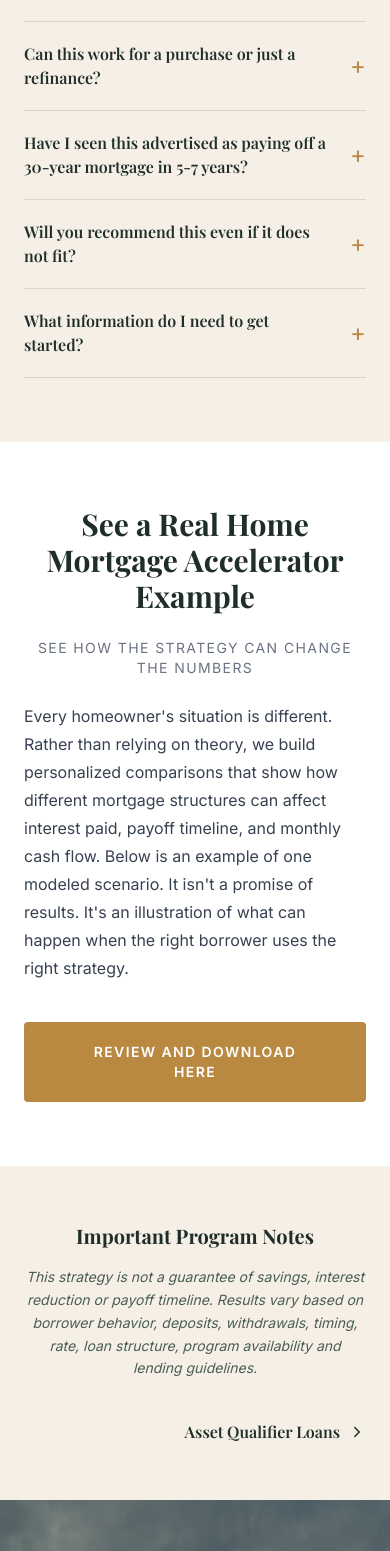
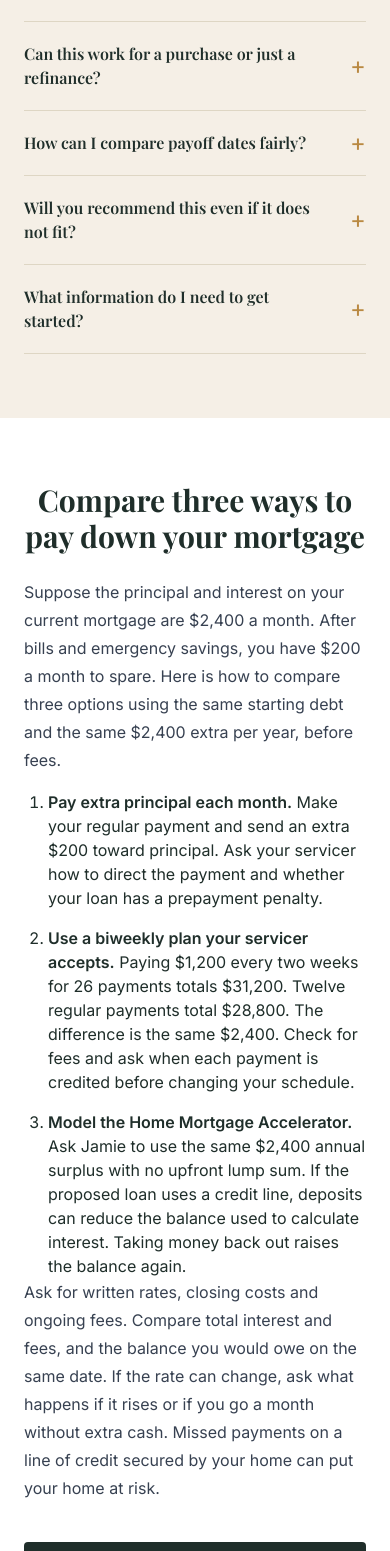
Before and after one commit to AppStudioPros/becker-team, a Next.js app: page /loan-programs/mortgage-accelerator in a window 390 px wide. Shown: the part 5206-6757 px from the top of the page. Built offline with nearby package versions, Linux system fonts and the light colour scheme.

Commit message:
Add a borrower guide for the Mortgage Accelerator and update the Colorado homepage headline

```diff
--- a/app/loan-programs/mortgage-accelerator/page.tsx
+++ b/app/loan-programs/mortgage-accelerator/page.tsx
@@ -64,8 +64,8 @@ const faqs = [
     a: 'This can be positioned for both purchase and refinance scenarios, depending on the borrower and the opportunity.',
   },
   {
-    q: 'Have I seen this advertised as paying off a 30-year mortgage in 5-7 years?',
-    a: 'No. That came from one illustrative comparison based on specific assumptions. Your results depend on your numbers, timing and behavior.',
+    q: 'How can I compare payoff dates fairly?',
+    a: 'Start each option with the same debt, savings and spare income. Ask for a side-by-side estimate using the written rates and fees for each option. Compare total interest and fees, and the balance you would owe on the same date. A payoff estimate can change if your rate, deposits or withdrawals change.',
   },
   {
     q: 'Will you recommend this even if it does not fit?',
@@ -80,14 +80,11 @@ const faqs = [
 const faqJsonLd = {
   '@context': 'https://schema.org',
   '@type': 'FAQPage',
-  mainEntity: [
-    { '@type': 'Question', name: 'What exactly is the Home Mortgage Accelerator?', acceptedAnswer: { '@type': 'Answer', text: 'It is a cash-flow-driven mortgage strategy designed for borrowers with strong monthly net deposits. The goal is to use your actual financial flow more intentionally than a standard set-it-and-forget-it mortgage.' } },
-    { '@type': 'Question', name: 'Who is this a good fit for?', acceptedAnswer: { '@type': 'Answer', text: 'It tends to fit best for borrowers with strong, consistent net cash flow, disciplined spending habits and a serious interest in paying down their mortgage faster.' } },
-    { '@type': 'Question', name: 'Can this work for a purchase or just a refinance?', acceptedAnswer: { '@type': 'Answer', text: 'This can be positioned for both purchase and refinance scenarios, depending on the borrower and the opportunity.' } },
-    { '@type': 'Question', name: 'Have I seen this advertised as paying off a 30-year mortgage in 5-7 years?', acceptedAnswer: { '@type': 'Answer', text: 'No. That came from one illustrative comparison based on specific assumptions. Your results depend on your numbers, timing and behavior.' } },
-    { '@type': 'Question', name: 'Will you recommend this even if it does not fit?', acceptedAnswer: { '@type': 'Answer', text: 'No. If the strategy does not fit your goals or cash-flow profile, our team will tell you that directly.' } },
-    { '@type': 'Question', name: 'What information do I need to get started?', acceptedAnswer: { '@type': 'Answer', text: 'A realistic snapshot of your mortgage, monthly deposits, major expenses, available savings and payoff goals.' } }
-  ],
+  mainEntity: faqs.map(({ q, a }) => ({
+    '@type': 'Question',
+    name: q,
+    acceptedAnswer: { '@type': 'Answer', text: a },
+  })),
 }
 
 const breadcrumbJsonLd = {
@@ -104,7 +101,7 @@ const loanJsonLd = {
   '@context': 'https://schema.org',
   '@type': 'LoanOrCredit',
   name: 'Home Mortgage Accelerator',
-  description: 'Proprietary mortgage accelerator program designed to pay off your home loan faster and reduce total interest paid. NMLS #794730.',
+  description: 'A mortgage payoff strategy for homeowners comparing how household deposits, withdrawals, rates and fees affect their loan balance. NMLS #794730.',
   url: 'https://www.thebeckerteam.com/loan-programs/mortgage-accelerator',
   provider: {
     '@type': 'FinancialService',
@@ -356,36 +353,55 @@ export default function MortgageAcceleratorPage() {
         </div>
       </section>
 
-      {/* ── See a Real Example ── */}
-      <section className="bg-white py-16 md:py-24 px-6">
-        <div className="max-w-3xl mx-auto text-center">
+      <section id="compare-payoff-options" className="bg-white py-16 md:py-24 px-6">
+        <div className="max-w-3xl mx-auto">
           <h2
-            data-reveal
             className="text-3xl md:text-5xl font-bold mb-6"
             style={{ fontFamily: '"Playfair Display", Georgia, serif', color: '#1F2E2A' }}
           >
-            See a Real Home Mortgage Accelerator Example
+            Compare three ways to pay down your mortgage
           </h2>
-          <p className="text-gray-500 text-sm uppercase tracking-widest mb-6">
-            See How the Strategy Can Change the Numbers
-          </p>
-          <div className="prose-becker text-left mb-10">
+          <div className="prose-becker mb-10">
             <p>
-              Every homeowner&apos;s situation is different. Rather than relying on theory, we build
-              personalized comparisons that show how different mortgage structures can affect interest
-              paid, payoff timeline, and monthly cash flow. Below is an example of one modeled
-              scenario. It isn&apos;t a promise of results. It&apos;s an illustration of what can happen when
-              the right borrower uses the right strategy.
+              Suppose the principal and interest on your current mortgage are $2,400 a month.
+              After bills and emergency savings, you have $200 a month to spare. Here is how to
+              compare three options using the same starting debt and the same $2,400 extra per year,
+              before fees.
+            </p>
+            <ol className="list-decimal pl-6 space-y-4">
+              <li>
+                <strong>Pay extra principal each month.</strong> Make your regular payment and
+                send an extra $200 toward principal. Ask your servicer how to direct the payment
+                and whether your loan has a prepayment penalty.
+              </li>
+              <li>
+                <strong>Use a biweekly plan your servicer accepts.</strong> Paying $1,200 every
+                two weeks for 26 payments totals $31,200. Twelve regular payments total $28,800.
+                The difference is the same $2,400. Check for fees and ask when each payment is
+                credited before changing your schedule.
+              </li>
+              <li>
+                <strong>Model the Home Mortgage Accelerator.</strong> Ask Jamie to use the same
+                $2,400 annual surplus with no upfront lump sum. If the proposed loan uses a credit
+                line, deposits can reduce the balance used to calculate interest. Taking money
+                back out raises the balance again.
+              </li>
+            </ol>
+            <p>
+              Ask for written rates, closing costs and ongoing fees. Compare total interest and
+              fees, and the balance you would owe on the same date. If the rate can change, ask
+              what happens if it rises or if you go a month without extra cash. Missed payments
+              on a line of credit secured by your home can put your home at risk.
             </p>
           </div>
           <a
             href="/mortgage-accelerator-example.pdf"
             target="_blank"
             rel="noopener noreferrer"
-            className="inline-block uppercase tracking-widest text-sm font-semibold px-14 py-5 rounded btn-hover"
-            style={{ backgroundColor: '#B98942', color: '#fff' }}
+            className="inline-block uppercase tracking-widest text-sm font-semibold px-8 py-5 rounded btn-hover"
+            style={{ backgroundColor: '#1F2E2A', color: '#F5EFE6' }}
           >
-            Review and Download Here
+            Download the borrower guide (PDF)
           </a>
         </div>
       </section>
--- a/app/page.tsx
+++ b/app/page.tsx
@@ -219,7 +219,7 @@ export default function HomePage() {
           className="text-4xl sm:text-6xl md:text-8xl font-bold mb-6 leading-tight"
           style={{ fontFamily: '"Playfair Display", Georgia, serif' }}
         >
-          Your Mortgage Expert
+          Your Colorado Mortgage Expert
         </h1>
         <p
           className="text-lg md:text-xl max-w-2xl mb-8 text-white/90 leading-relaxed"
```
Also changed, not shown: 1 other file (tests, documents, lock files or other folders).
